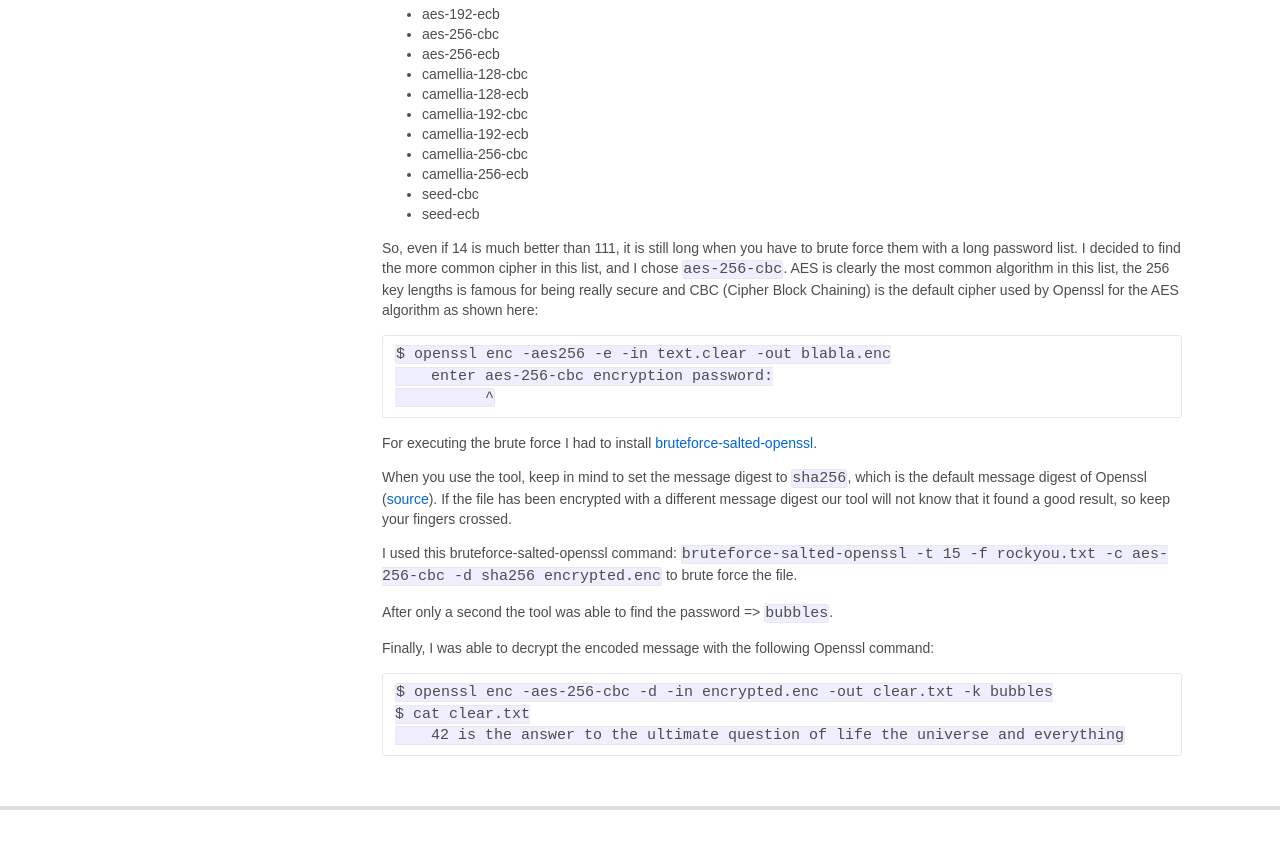
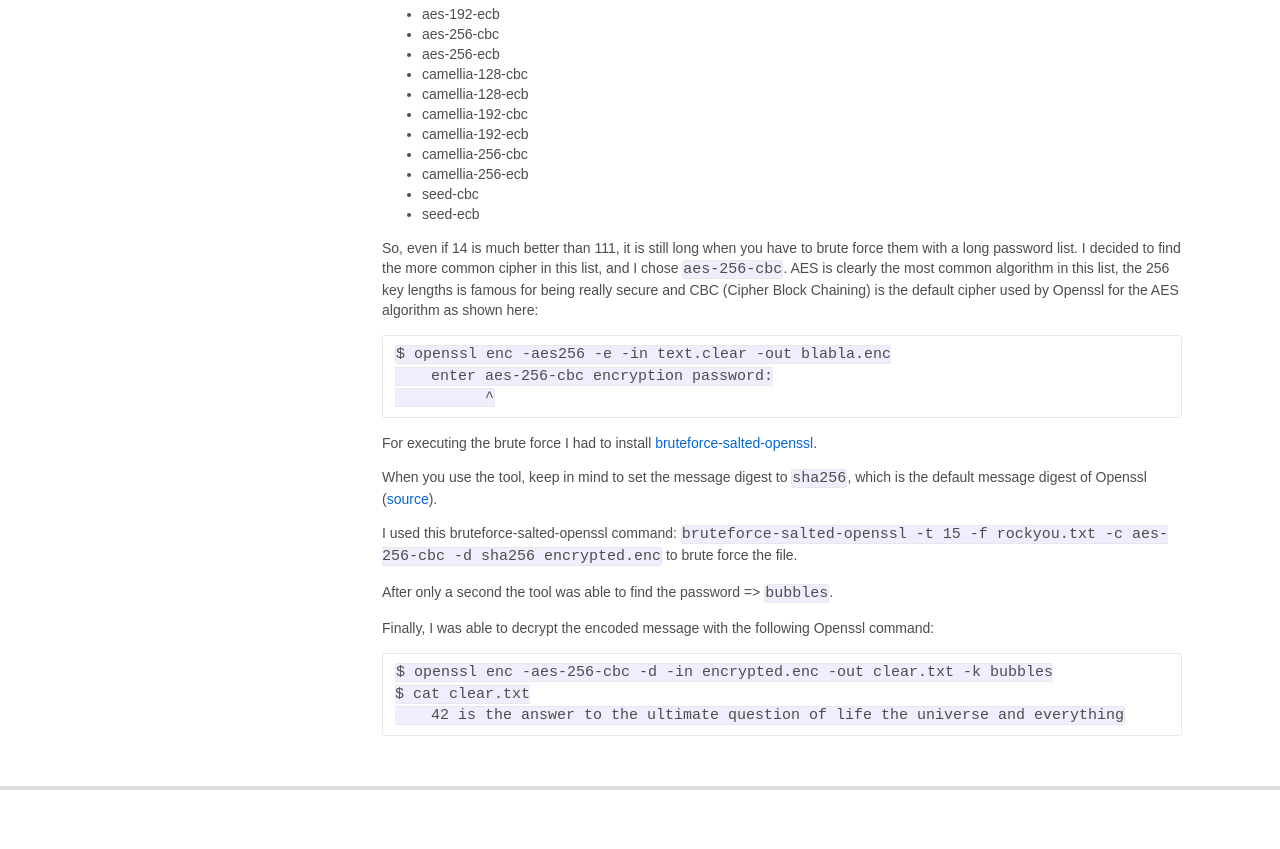
Before and after one commit to myexperiments-blog/myexperiments-blog.github.io, a Jekyll site: the page built from _posts/2019-04-02-brute-force-encrypted-file.md, in a window 1280 px wide and 900 px high, scrolled down 2064 px. Shown: the top 849 px of the window. Built offline with Jekyll 4.4.1, drawn with Linux system fonts in a browser that asks for light colours; comment, search, counter and statistics services are not loaded.

Commit message:
fix mistake

```diff
--- a/_posts/2019-04-02-brute-force-encrypted-file.md
+++ b/_posts/2019-04-02-brute-force-encrypted-file.md
@@ -189,7 +189,7 @@
 
 For executing the brute force I had to install [bruteforce-salted-openssl](https://github.com/glv2/bruteforce-salted-openssl).
 
-When you use the tool, keep in mind to set the message digest to `sha256`, which is the default message digest of Openssl ([source](https://www.openssl.org/docs/man1.1.1/man1/dgst.html)). If the file has been encrypted with a different message digest our tool will not know that it found a good result, so keep your fingers crossed.
+When you use the tool, keep in mind to set the message digest to `sha256`, which is the default message digest of Openssl ([source](https://www.openssl.org/docs/man1.1.1/man1/dgst.html)).
 
 I used this bruteforce-salted-openssl command: `bruteforce-salted-openssl -t 15 -f rockyou.txt -c aes-256-cbc -d sha256 encrypted.enc` to brute force the file.
 
```
